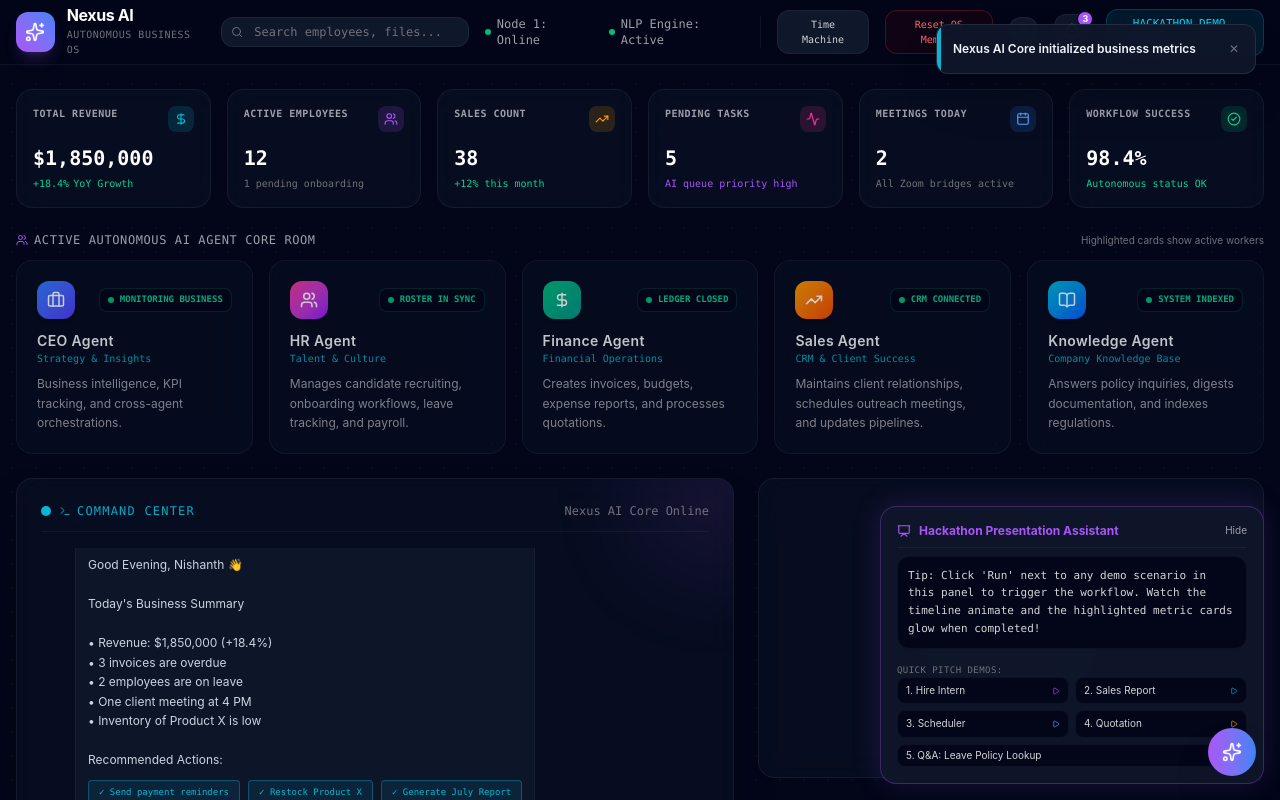
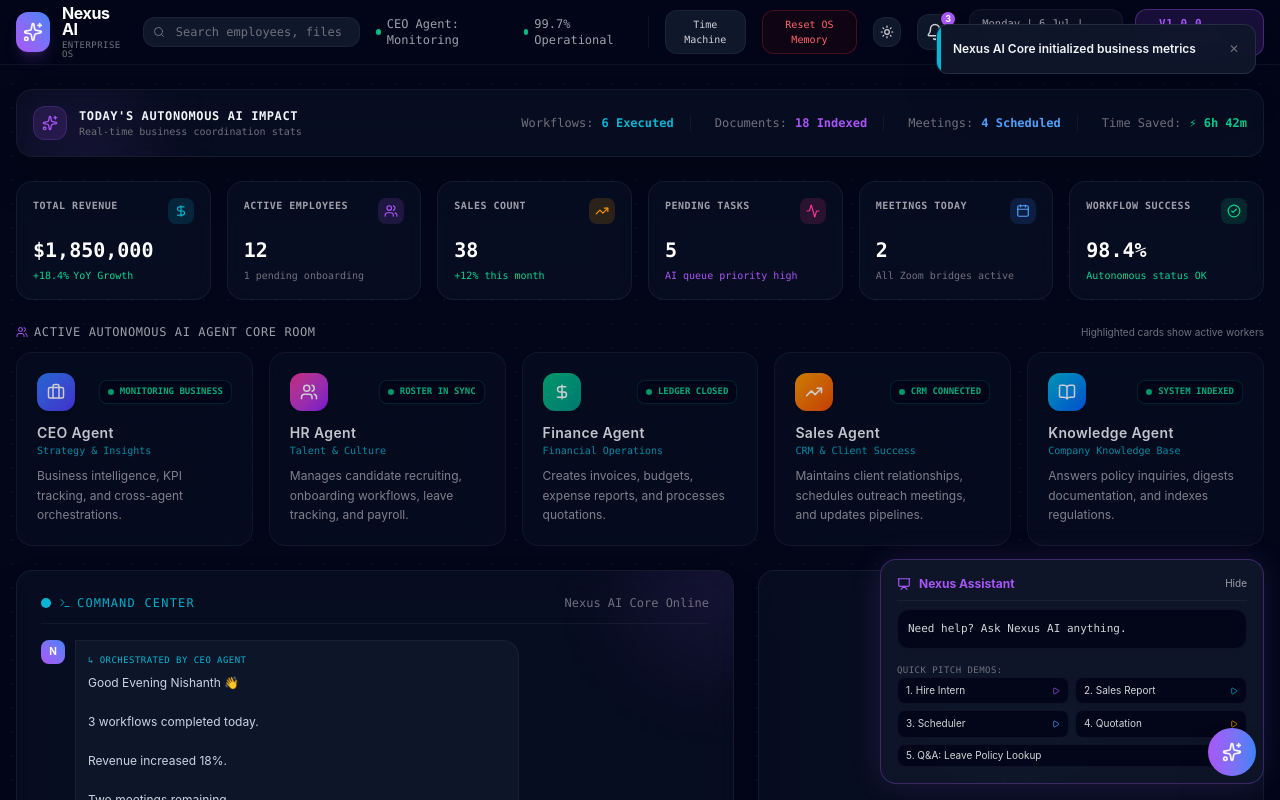
Before and after one commit to allamnishanthreddy/takeover, a React (Vite) app: page / in a window 1280 px wide. Shown: the top 800 px of the page. Built offline with nearby package versions, Linux system fonts and the light colour scheme.

Commit message:
feat: complete 20 premium operating system visual upgrades and timeline overflow fix

```diff
--- a/src/App.jsx
+++ b/src/App.jsx
@@ -190,6 +190,52 @@
   { time: '09:19', desc: 'Sales pipeline reports pushed to Executive team', category: 'ceo' }
 ];
 
+// Programmatic Synthesized Audio Chimes (Web Audio API for zero asset dependencies)
+const playAudioTone = (freq = 440, type = 'sine', duration = 0.1, volume = 0.05) => {
+  try {
+    const AudioContext = window.AudioContext || window.webkitAudioContext;
+    if (!AudioContext) return;
+    const ctx = new AudioContext();
+    const osc = ctx.createOscillator();
+    const gain = ctx.createGain();
+
+    osc.type = type;
+    osc.frequency.setValueAtTime(freq, ctx.currentTime);
+
+    gain.gain.setValueAtTime(volume, ctx.currentTime);
+    gain.gain.exponentialRampToValueAtTime(0.0001, ctx.currentTime + duration);
+
+    osc.connect(gain);
+    gain.connect(ctx.destination);
+
+    osc.start();
+    osc.stop(ctx.currentTime + duration);
+  } catch (e) {
+    // Gracefully handle browser autoplay blocks
+  }
+};
+
+// Satisfying electronic click sound
+const playClickSound = () => {
+  playAudioTone(750, 'sine', 0.04, 0.012);
+};
+
+// Success workflow completed chime (ascending major third)
+const playSuccessSound = () => {
+  playAudioTone(523.25, 'sine', 0.08, 0.012); // C5
+  setTimeout(() => {
+    playAudioTone(659.25, 'sine', 0.12, 0.012); // E5
+  }, 60);
+};
+
+// System notification alert
+const playNotificationSound = () => {
+  playAudioTone(587.33, 'sine', 0.08, 0.012); // D5
+  setTimeout(() => {
+    playAudioTone(880, 'sine', 0.14, 0.012); // A5
+  }, 70);
+};
+
 export default function App() {
   // Core dashboard metrics state
   const [stats, setStats] = useState(() => {
@@ -300,12 +346,48 @@
   const [theme, setTheme] = useState(() => localStorage.getItem('nexus_theme') || 'dark');
   const [showFloatingAssistant, setShowFloatingAssistant] = useState(false);
   const [isBootLoading, setIsBootLoading] = useState(true);
+  const [bootStatus, setBootStatus] = useState('Initializing Nexus AI...');
 
   useEffect(() => {
-    const timer = setTimeout(() => {
-      setIsBootLoading(false);
-    }, 1800);
-    return () => clearTimeout(timer);
+    const BOOT_STATUSES = [
+      'Initializing Nexus AI...',
+      'Loading Business Memory...',
+      'Connecting AI Agents...',
+      'Loading Analytics...',
+      'Done'
+    ];
+    let index = 0;
+    const interval = setInterval(() => {
+      index++;
+      if (index < BOOT_STATUSES.length) {
+        setBootStatus(BOOT_STATUSES[index]);
+      } else {
+        clearInterval(interval);
+        setTimeout(() => {
+          setIsBootLoading(false);
+        }, 300);
+      }
+    }, 600);
+    return () => clearInterval(interval);
+  }, []);
+
+  // Small Live Operating System Clock (⭐ 12)
+  const [currentTime, setCurrentTime] = useState('');
+  useEffect(() => {
+    const updateClock = () => {
+      const now = new Date();
+      const days = ['Sunday', 'Monday', 'Tuesday', 'Wednesday', 'Thursday', 'Friday', 'Saturday'];
+      const months = ['Jan', 'Feb', 'Mar', 'Apr', 'May', 'Jun', 'Jul', 'Aug', 'Sep', 'Oct', 'Nov', 'Dec'];
+      const day = days[now.getDay()];
+      const date = now.getDate();
+      const month = months[now.getMonth()];
+      const hours = String(now.getHours()).padStart(2, '0');
+      const minutes = String(now.getMinutes()).padStart(2, '0');
+      setCurrentTime(`${day} | ${date} ${month} | ${hours}:${minutes} IST`);
+    };
+    updateClock();
+    const timer = setInterval(updateClock, 1000);
+    return () => clearInterval(timer);
   }, []);
 
   useEffect(() => {
@@ -316,13 +398,13 @@
         setChatHistory([
           {
             sender: 'ai',
-            text: "Good Evening, Nishanth 👋\n\nToday's Business Summary\n\n• Revenue: $1,850,000 (+18.4%)\n• 3 invoices are overdue\n• 2 employees are on leave\n• One client meeting at 4 PM\n• Inventory of Product X is low\n\nRecommended Actions:",
+            text: "Good Evening Nishanth 👋\n\n3 workflows completed today.\n\nRevenue increased 18%.\n\nTwo meetings remaining.\n\nWould you like today's summary?",
             timestamp: '18:00',
             agent: 'ceo',
             choices: [
+              { label: '✓ Yes, show summary', value: 'Generate July Sales Report' },
               { label: '✓ Send payment reminders', value: 'Send payment reminders' },
-              { label: '✓ Restock Product X', value: 'Restock Product X' },
-              { label: '✓ Generate July Report', value: 'Generate July Sales Report' }
+              { label: '✓ Restock Product X', value: 'Restock Product X' }
             ]
           }
         ]);
@@ -344,7 +426,7 @@
     setSearchIsLoading(true);
     const timer = setTimeout(() => {
       setSearchIsLoading(false);
-    }, 450);
+    }, 1200);
     return () => clearTimeout(timer);
   }, [searchQuery]);
 
@@ -353,7 +435,7 @@
 
   // Floating Presenter Panel
   const [showPresenter, setShowPresenter] = useState(true);
-  const [presenterHighlightText, setPresenterHighlightText] = useState("Tip: Click 'Run' next to any demo scenario in this panel to trigger the workflow. Watch the timeline animate and the highlighted metric cards glow when completed!");
+  const [presenterHighlightText, setPresenterHighlightText] = useState("Need help? Ask Nexus AI anything.");
 
   // Persist states to localStorage
   useEffect(() => {
@@ -400,6 +482,18 @@
     return () => window.removeEventListener('keydown', handleKeyDown);
   }, []);
 
+  // Global synthesized click audio sound effects for premium interaction responsiveness
+  useEffect(() => {
+    const handleGlobalClick = (e) => {
+      const target = e.target.closest('button, a, [role="button"]');
+      if (target) {
+        playClickSound();
+      }
+    };
+    window.addEventListener('click', handleGlobalClick, { capture: true });
+    return () => window.removeEventListener('click', handleGlobalClick, { capture: true });
+  }, []);
+
   // Centralized Chained Workflow Event Trigger
   useEffect(() => {
     if (!workflow.isRunning && postWorkflowChain) {
@@ -441,6 +535,13 @@
     setTimeout(() => {
       setToasts((prev) => prev.filter((t) => t.id !== id));
     }, 4500);
+
+    // Play synthesized alert sound
+    if (type === 'success') {
+      playSuccessSound();
+    } else {
+      playNotificationSound();
+    }
   };
 
   const handleUndo = () => {
@@ -2048,8 +2149,8 @@
             <h2 className="text-xl font-bold tracking-widest text-white uppercase font-mono text-glow-purple">
               NEXUS AI SYSTEMS
             </h2>
-            <p className="text-xs text-zinc-400 font-mono tracking-widest mt-2 uppercase">
-              Initializing Autonomous Operations Core
+            <p className="text-xs text-brand-cyan font-mono tracking-widest mt-2 uppercase font-bold animate-pulse">
+              {bootStatus}
             </p>
 
             {/* Dashboard Skeleton Preview Loader */}
@@ -2081,7 +2182,7 @@
             </div>
             <div>
               <h1 className="text-base font-bold tracking-tight text-white m-0 leading-none">Nexus AI</h1>
-              <p className="text-[10px] font-mono text-zinc-500 mt-1 uppercase tracking-wider">Autonomous Business OS</p>
+              <p className="text-[9px] font-mono text-zinc-500 mt-1 uppercase tracking-wider leading-none">Enterprise OS</p>
             </div>
           </div>
 
@@ -2105,7 +2206,7 @@
                 </div>
                 {searchIsLoading ? (
                   <div className="text-center py-6 text-zinc-500 font-mono text-[10px] flex items-center justify-center gap-1.5 animate-pulse">
-                    <span>Searching...</span>
+                    <span>Searching Business Memory...</span>
                     <span className="flex gap-0.5">
                       <span className="w-1 bg-brand-cyan rounded-full h-1 animate-bounce" />
                       <span className="w-1 bg-brand-cyan rounded-full h-1 animate-bounce [animation-delay:0.2s]" />
@@ -2118,14 +2219,14 @@
           </div>
 
           <div className="flex items-center gap-4">
-            <div className="hidden md:flex items-center gap-4 border-r border-white/5 pr-4 text-xs text-zinc-400 font-mono">
+            <div className="hidden xl:flex items-center gap-4 border-r border-white/5 pr-4 text-xs text-zinc-400 font-mono">
               <div className="flex items-center gap-1.5">
                 <span className="w-1.5 h-1.5 rounded-full bg-emerald-500 animate-pulse" />
-                <span>Node 1: Online</span>
+                <span>CEO Agent: Monitoring</span>
               </div>
               <div className="flex items-center gap-1.5">
                 <span className="w-1.5 h-1.5 rounded-full bg-emerald-500 animate-pulse" />
-                <span>NLP Engine: Active</span>
+                <span>99.7% Operational</span>
               </div>
             </div>
 
@@ -2215,9 +2316,17 @@
               </AnimatePresence>
             </div>
 
-            <div className="hidden lg:flex items-center gap-1 text-[11px] font-mono text-cyan-400 bg-cyan-400/10 border border-cyan-400/20 px-2.5 py-1.5 rounded-xl">
-              <Shield size={12} />
-              <span>HACKATHON DEMO MODE</span>
+            {/* Dynamic Live Clock & Version Badge */}
+            <div className="hidden lg:flex items-center gap-3">
+              {currentTime && (
+                <div className="text-[10.5px] font-mono text-zinc-400 border border-white/5 bg-slate-900/60 px-3 py-1.5 rounded-xl">
+                  {currentTime}
+                </div>
+              )}
+              <div className="flex items-center gap-1 text-[11px] font-mono text-brand-purple bg-brand-purple/15 border border-brand-purple/35 px-2.5 py-1.5 rounded-xl font-bold uppercase tracking-wider">
+                <Shield size={12} />
+                <span>v1.0.0 Enterprise</span>
+              </div>
             </div>
           </div>
         </div>
@@ -2225,6 +2334,38 @@
 
       {/* MAIN CONTAINER */}
       <main className="max-w-7xl mx-auto px-4 mt-6 space-y-6">
+
+        {/* ⭐ 20. Killer AI Impact Statistics Banner */}
+        <div className="glass-panel border border-brand-purple/20 bg-slate-900/40 rounded-2xl p-4 flex flex-col md:flex-row items-center justify-between gap-4 relative overflow-hidden shadow-2xl hover-glow">
+          <div className="absolute top-0 left-0 w-32 h-32 bg-brand-purple/10 rounded-full blur-2xl" />
+          <div className="flex items-center gap-3 relative z-10">
+            <div className="p-2 rounded-xl bg-brand-purple/15 border border-brand-purple/20 text-brand-purple">
+              <Sparkles size={16} className="animate-pulse" />
+            </div>
+            <div>
+              <h3 className="text-xs font-bold text-slate-100 font-mono uppercase tracking-wider">Today's Autonomous AI Impact</h3>
+              <p className="text-[10px] text-zinc-500 font-mono">Real-time business coordination stats</p>
+            </div>
+          </div>
+          <div className="flex flex-wrap items-center gap-6 text-xs font-mono relative z-10">
+            <div className="flex items-center gap-2 border-r border-white/5 pr-4">
+              <span className="text-zinc-500">Workflows:</span>
+              <strong className="text-brand-cyan font-bold">6 Executed</strong>
+            </div>
+            <div className="flex items-center gap-2 border-r border-white/5 pr-4">
+              <span className="text-zinc-500">Documents:</span>
+              <strong className="text-brand-purple font-bold">18 Indexed</strong>
+            </div>
+            <div className="flex items-center gap-2 border-r border-white/5 pr-4">
+              <span className="text-zinc-500">Meetings:</span>
+              <strong className="text-blue-400 font-bold">4 Scheduled</strong>
+            </div>
+            <div className="flex items-center gap-2">
+              <span className="text-zinc-500">Time Saved:</span>
+              <strong className="text-emerald-400 font-bold animate-pulse flex items-center gap-1">⚡ 6h 42m</strong>
+            </div>
+          </div>
+        </div>
 
         {/* METRICS DASHBOARD GRID WITH PITCH GLOW STATES */}
         <motion.section
@@ -2517,7 +2658,7 @@
             <div className="flex justify-between items-center border-b border-white/5 pb-2 mb-2">
               <div className="flex items-center gap-2 text-brand-purple font-bold">
                 <Presentation size={14} />
-                <span>Hackathon Presentation Assistant</span>
+                <span>Nexus Assistant</span>
               </div>
               <button
                 onClick={() => setShowPresenter(false)}
@@ -2584,12 +2725,12 @@
           <button
             onClick={() => {
               setShowPresenter(true);
-              setPresenterHighlightText("Tip: Click 'Run' next to any demo scenario in this panel to trigger the workflow. Watch the timeline animate and the highlighted metric cards glow when completed!");
+              setPresenterHighlightText("Need help? Ask Nexus AI anything.");
             }}
             className="fixed bottom-4 right-4 p-3 rounded-full bg-gradient-to-r from-brand-purple to-brand-blue text-white shadow-xl hover:scale-105 transition-all z-50 cursor-pointer flex items-center gap-1.5 text-xs font-semibold"
           >
             <Presentation size={14} />
-            <span>Show Presenter Assistant</span>
+            <span>Show Nexus Assistant</span>
           </button>
         )}
       </AnimatePresence>
--- a/src/components/AnalyticsPanel.jsx
+++ b/src/components/AnalyticsPanel.jsx
@@ -150,6 +150,10 @@
           <h3 className="text-sm font-bold text-slate-100 uppercase tracking-wider flex items-center gap-2">
             <TrendingUp size={16} className="text-brand-cyan" />
             Performance Analytics
+            <span className="flex items-center gap-1 text-[9px] font-mono text-emerald-400 bg-emerald-500/10 border border-emerald-500/20 px-1.5 py-0.5 rounded-full uppercase ml-1.5">
+              <span className="w-1.5 h-1.5 bg-emerald-400 rounded-full live-pulse-green flex-shrink-0" />
+              Live Data
+            </span>
           </h3>
           <p className="text-xs text-zinc-400 mt-0.5">Real-time system telemetry and agent logs.</p>
         </div>
--- a/src/components/CommandCenter.jsx
+++ b/src/components/CommandCenter.jsx
@@ -13,6 +13,23 @@
   const [command, setCommand] = useState('');
   const [isListening, setIsListening] = useState(false);
   const chatContainerRef = useRef(null);
+
+  const PLACEHOLDERS = [
+    "Generate July Sales Report",
+    "Hire Frontend Intern",
+    "Schedule Board Meeting",
+    "Show Pending Invoices",
+    "Create quotation for ABC Pvt Ltd",
+    "What is our leave policy?"
+  ];
+  const [placeholderIdx, setPlaceholderIdx] = useState(0);
+
+  useEffect(() => {
+    const timer = setInterval(() => {
+      setPlaceholderIdx((prev) => (prev + 1) % PLACEHOLDERS.length);
+    }, 4000);
+    return () => clearInterval(timer);
+  }, []);
 
   const handleSubmit = (e) => {
     e.preventDefault();
@@ -101,9 +118,9 @@
               <div className="w-10 h-10 rounded-full bg-slate-900 border border-white/5 flex items-center justify-center mb-3">
                 <Sparkles size={16} className="text-brand-purple animate-spin-slow" />
               </div>
-              <p className="text-xs font-semibold text-zinc-400">Welcome to Nexus Autonomous OS</p>
+              <p className="text-xs font-semibold text-zinc-400">Ask Nexus AI</p>
               <p className="text-[11px] text-zinc-500 mt-1 max-w-[280px] leading-relaxed">
-                Choose a quick action below or type/speak a command to trigger multi-agent business operations.
+                to automate your next business workflow.
               </p>
             </div>
           ) : (
@@ -226,7 +243,7 @@
               value={command}
               onChange={(e) => setCommand(e.target.value)}
               disabled={isRunning}
-              placeholder={isRunning ? "AI Core is executing agent path..." : isListening ? "Listening to voice input..." : "Type instructions or speak..."}
+              placeholder={isRunning ? "AI Core is executing agent path..." : isListening ? "Listening to voice input..." : `e.g. "${PLACEHOLDERS[placeholderIdx]}"`}
               className="w-full bg-slate-950/80 border border-white/10 hover:border-brand-purple/40 focus:border-brand-cyan focus:outline-none focus:ring-1 focus:ring-brand-cyan text-slate-100 placeholder-zinc-500 pl-4 pr-20 py-3.5 rounded-xl text-xs transition-all shadow-inner disabled:opacity-60 disabled:cursor-not-allowed"
             />
             {/* Microphone Voice Button */}
--- a/src/index.css
+++ b/src/index.css
@@ -221,3 +221,33 @@
 .animate-envelope-fly {
   animation: fly-away 1.5s infinite ease-in-out;
 }
+
+/* Premium Hover Glow effects (⭐ 18. Premium Cursor/Hover) */
+.glass-panel, button, a {
+  transition: all 0.3s cubic-bezier(0.4, 0, 0.2, 1);
+}
+
+.hover-glow {
+  transition: all 0.3s cubic-bezier(0.4, 0, 0.2, 1);
+}
+
+.hover-glow:hover {
+  transform: translateY(-2px);
+  box-shadow: 0 12px 30px rgba(168, 85, 247, 0.12), 0 0 1px 1px rgba(255, 255, 255, 0.08);
+  border-color: rgba(168, 85, 247, 0.25) !important;
+}
+
+/* Pulsing neon dots for Live updates */
+@keyframes neon-pulse-green {
+  0%, 100% {
+    box-shadow: 0 0 4px rgba(16, 185, 129, 0.5);
+    opacity: 0.7;
+  }
+  50% {
+    box-shadow: 0 0 8px rgba(16, 185, 129, 0.9);
+    opacity: 1;
+  }
+}
+.live-pulse-green {
+  animation: neon-pulse-green 1.8s infinite ease-in-out;
+}
```
Also changed, not shown: src/components/TimeMachine.jsx (+51 -1 lines), src/components/WorkflowTimeline.jsx (+5 -6 lines).
